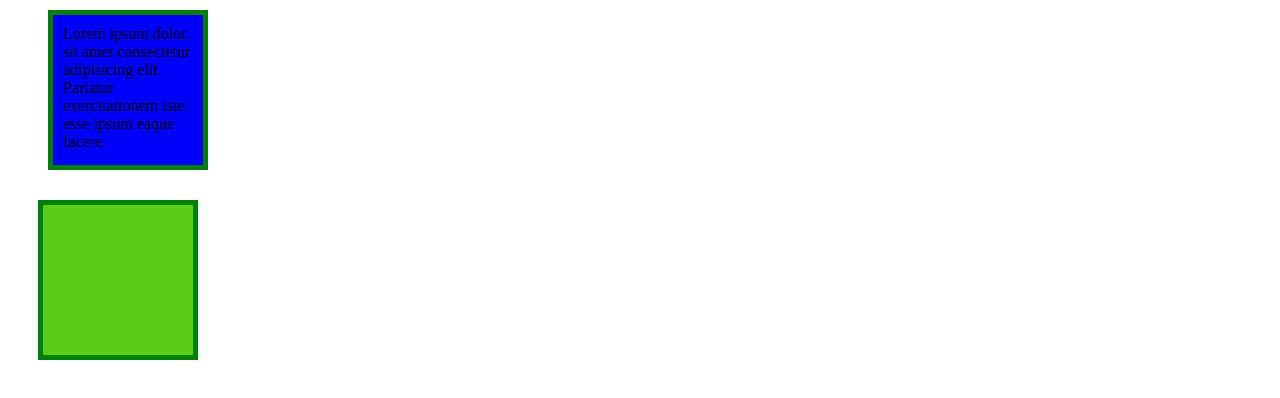
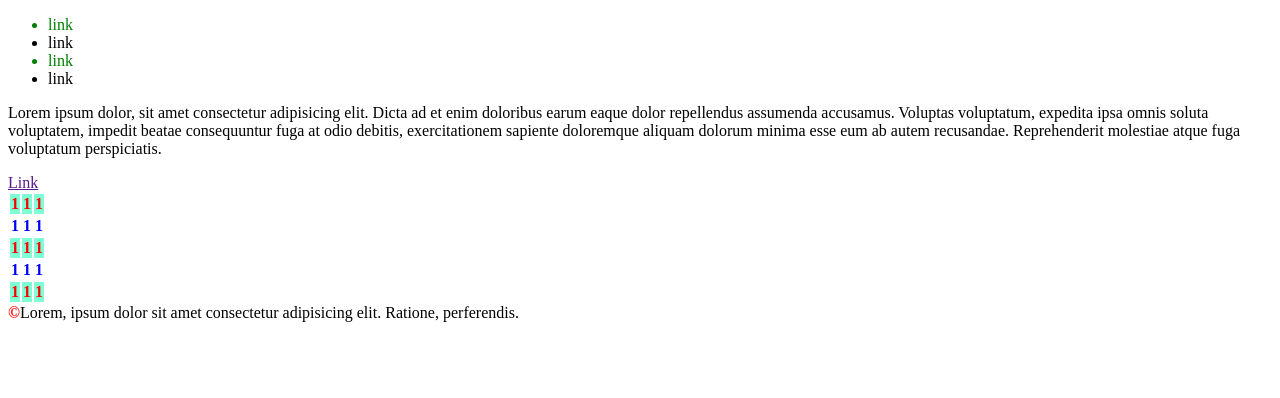
Before and after one commit to Irtymd/-HTML-CSS, a plain HTML site: page index.html in a window 1280 px wide. Drawn offline with Linux system fonts and the light colour scheme.

Commit message:
псевдоэлементы и псевдоклассы

```diff
--- a/css/style.css
+++ b/css/style.css
@@ -1,16 +1,20 @@
-.box {
-    box-sizing: border-box;
-    width: 160px;
-    height: 160px;
-    border: 5px solid green;
+button {
+    cursor: pointer;
 }
-.box1 {
-    background-color: blue;
-    margin: 10px 40px 30px;
-    padding: 10px;
+.menu li:nth-child(odd) {
+    color:  green;
 }
-.box2 {
-    background-color: rgb(90, 206, 23);
-    margin: 30px;
-    margin-bottom: 10px;
+.tab tr:nth-child(odd) {
+    color:  red;
+    background-color: aquamarine;
+    font-weight: bold;
 }
+.tab tr:nth-child(even) {
+    color:  blue;
+    font-weight: bold;
+}
+div::before {
+    content: "\00A9";
+    color: red;
+    font-weight: bold;
+}
--- a/index.html
+++ b/index.html
@@ -8,7 +8,41 @@
     <link rel="stylesheet" href="css/style.css">
 </head>
 <body>
-    <div class="box box1">Lorem ipsum dolor, sit amet consectetur adipisicing elit. Pariatur exercitationem iste esse ipsum eaque facere.</div>
-    <div class="box box2"></div>
+    <ul class="menu">
+        <li>link</li>
+        <li>link</li>
+        <li>link</li>
+        <li>link</li>
+    </ul>
+    <p>Lorem ipsum dolor, sit amet consectetur adipisicing elit. Dicta ad et enim doloribus earum eaque dolor repellendus assumenda accusamus. Voluptas voluptatum, expedita ipsa omnis soluta voluptatem, impedit beatae consequuntur fuga at odio debitis, exercitationem sapiente doloremque aliquam dolorum minima esse eum ab autem recusandae. Reprehenderit molestiae atque fuga voluptatum perspiciatis.</p>
+    <a href="">Link</a>
+    <table class="tab">
+        <tr>
+            <td>1</td>
+            <td>1</td>
+            <td>1</td>
+        </tr>
+        <tr>
+            <td>1</td>
+            <td>1</td>
+            <td>1</td>
+        </tr>
+        <tr>
+            <td>1</td>
+            <td>1</td>
+            <td>1</td>
+        </tr>
+        <tr>
+            <td>1</td>
+            <td>1</td>
+            <td>1</td>
+        </tr>
+        <tr>
+            <td>1</td>
+            <td>1</td>
+            <td>1</td>
+        </tr>
+    </table>
+    <div>Lorem, ipsum dolor sit amet consectetur adipisicing elit. Ratione, perferendis.</div>
 </body>
 </html>
```
